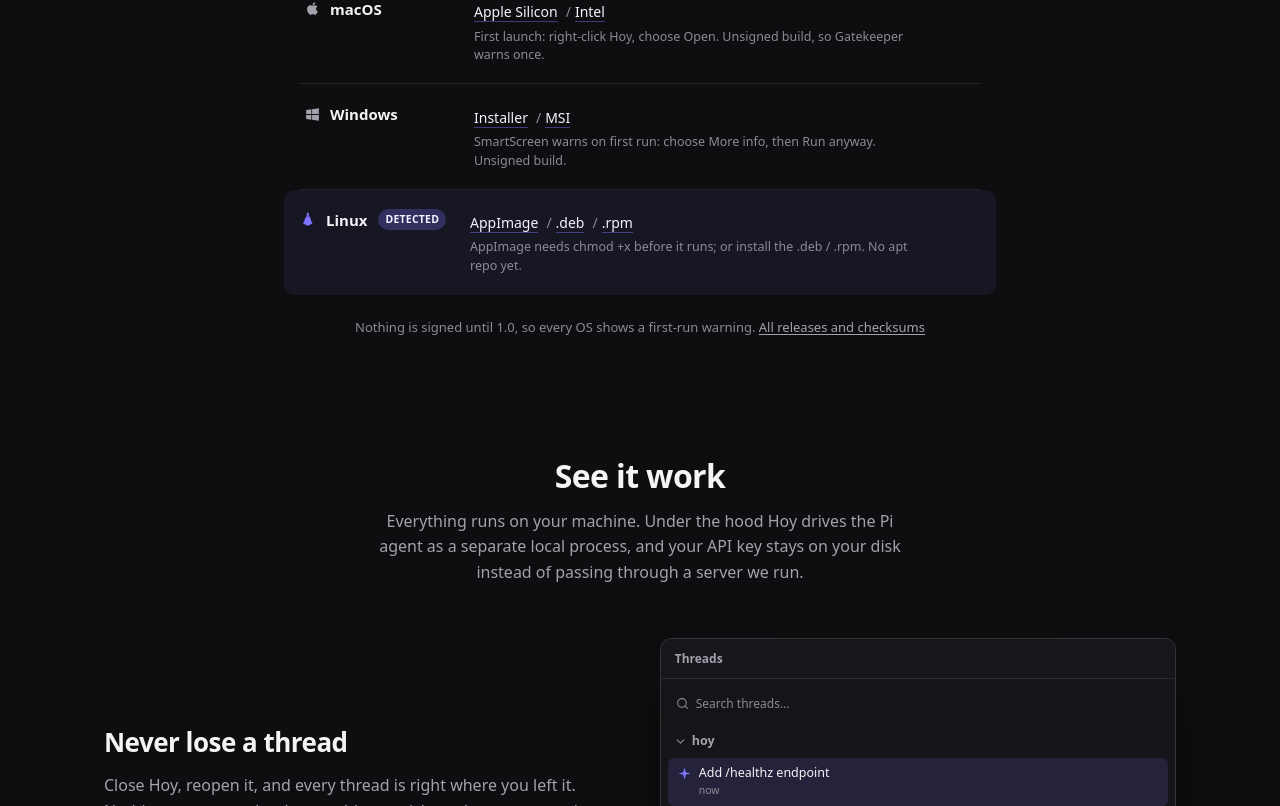
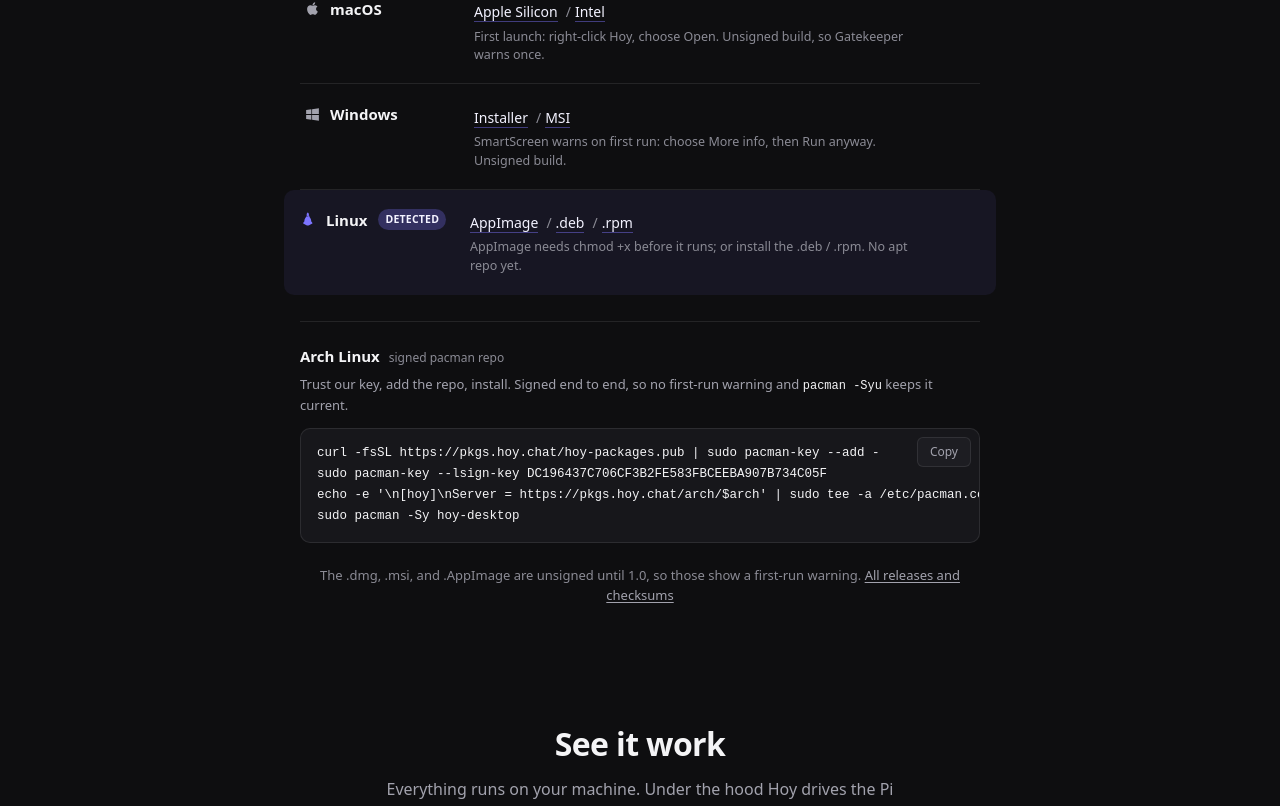
Before and after one commit to acidtib/hoy.chat, a Next.js app in the folder apps/site/: page / in a window 1280 px wide. Shown: the part 1535-2341 px from the top of the page. Built offline with nearby package versions, Linux system fonts and the light colour scheme; no server answers.

Commit message:
HOY-224: add signed [hoy] pacman repo setup to the site's Linux download block

```diff
--- a/apps/site/app/globals.css
+++ b/apps/site/app/globals.css
@@ -444,6 +444,81 @@
 .dl-foot a:hover {
   color: var(--fg);
 }
+
+/* Arch Linux: signed pacman repo setup, a copyable command block. */
+.dl-arch {
+  margin-top: 26px;
+  padding-top: 22px;
+  border-top: 1px solid var(--border);
+}
+.dl-arch-head {
+  display: flex;
+  align-items: baseline;
+  gap: 9px;
+  font-size: 15px;
+  font-weight: 550;
+  color: var(--fg);
+}
+.dl-arch-sub {
+  font-size: 12px;
+  font-weight: 500;
+  color: var(--muted-2);
+}
+.dl-arch-lead {
+  margin: 6px 0 12px;
+  font-size: 13px;
+  line-height: 1.55;
+  color: var(--muted);
+}
+.dl-arch-lead code {
+  font-family: ui-monospace, "SF Mono", "Geist Mono", monospace;
+  font-size: 12px;
+  color: var(--fg);
+}
+.dl-code {
+  position: relative;
+  border: 1px solid var(--border);
+  border-radius: 10px;
+  background: var(--panel);
+}
+.dl-code pre {
+  margin: 0;
+  padding: 14px 16px;
+  overflow-x: auto;
+}
+.dl-code code {
+  font-family: ui-monospace, "SF Mono", "Geist Mono", monospace;
+  font-size: 12.5px;
+  line-height: 1.7;
+  color: var(--fg);
+  white-space: pre;
+}
+.dl-copy {
+  position: absolute;
+  top: 8px;
+  right: 8px;
+  min-height: 30px;
+  padding: 0 12px;
+  font: inherit;
+  font-size: 12px;
+  color: var(--muted);
+  background: var(--panel-2);
+  border: 1px solid var(--border);
+  border-radius: 6px;
+  cursor: pointer;
+  transition:
+    color 120ms ease,
+    border-color 120ms ease;
+}
+.dl-copy:hover {
+  color: var(--fg);
+  border-color: var(--border-strong);
+}
+.dl-copy:focus-visible {
+  outline: 2px solid var(--brand);
+  outline-offset: 2px;
+}
+
 @media (max-width: 560px) {
   .dl-os {
     grid-template-columns: 1fr;
@@ -452,6 +527,9 @@
       "links"
       "note";
     gap: 8px;
+  }
+  .dl-code code {
+    font-size: 11.5px;
   }
 }
 
--- a/apps/site/components/InstallPanel.tsx
+++ b/apps/site/components/InstallPanel.tsx
@@ -37,6 +37,41 @@
     <svg viewBox="0 0 24 24" fill="currentColor" aria-hidden="true">
       <path d="M12 2c-1.5 0-2.6 1.3-2.6 3 0 .8.1 1.6.1 2.4-.5.7-1.3 1.5-2 2.6-.8 1.2-1.4 2.7-1.4 4.4 0 .4-.3.7-.7 1.2-.4.4-.9.9-.9 1.6 0 .3.1.6.4.7.2.1.5.2.8.3.6.2 1.2.4 1.6.9.5.6 1.3 1.2 2.9 1.2h1.6c1.6 0 2.4-.6 2.9-1.2.4-.5 1-.7 1.6-.9.3-.1.6-.2.8-.3.3-.1.4-.4.4-.7 0-.7-.5-1.2-.9-1.6-.4-.5-.7-.8-.7-1.2 0-1.7-.6-3.2-1.4-4.4-.7-1.1-1.5-1.9-2-2.6 0-.8.1-1.6.1-2.4 0-1.7-1.1-3-2.6-3zm-1 4.6c.3 0 .5.3.5.7s-.2.7-.5.7-.5-.3-.5-.7.2-.7.5-.7zm2 0c.3 0 .5.3.5.7s-.2.7-.5.7-.5-.3-.5-.7.2-.7.5-.7z" />
     </svg>
+  );
+}
+
+// The signed [hoy] pacman repo: trust the key over HTTPS, add the repo, install.
+// Unlike the .deb/.AppImage, these packages are signed with our key, so there is
+// no first-run warning and `pacman -Syu` keeps Hoy current.
+const ARCH_SETUP = `curl -fsSL https://pkgs.hoy.chat/hoy-packages.pub | sudo pacman-key --add -
+sudo pacman-key --lsign-key DC196437C706CF3B2FE583FBCEEBA907B734C05F
+echo -e '\\n[hoy]\\nServer = https://pkgs.hoy.chat/arch/$arch' | sudo tee -a /etc/pacman.conf
+sudo pacman -Sy hoy-desktop`;
+
+function CopyBlock({ code }: { code: string }) {
+  const [copied, setCopied] = useState(false);
+  return (
+    <div className="dl-code">
+      <pre>
+        <code>{code}</code>
+      </pre>
+      <button
+        type="button"
+        className="dl-copy"
+        onClick={async () => {
+          try {
+            await navigator.clipboard.writeText(code);
+            setCopied(true);
+            setTimeout(() => setCopied(false), 1500);
+          } catch {
+            /* clipboard unavailable */
+          }
+        }}
+        aria-label="Copy commands"
+      >
+        {copied ? "Copied" : "Copy"}
+      </button>
+    </div>
   );
 }
 
@@ -94,8 +129,20 @@
         })}
       </div>
 
+      <div className="dl-arch">
+        <div className="dl-arch-head">
+          Arch Linux <span className="dl-arch-sub">signed pacman repo</span>
+        </div>
+        <p className="dl-arch-lead">
+          Trust our key, add the repo, install. Signed end to end, so no first-run
+          warning and <code>pacman -Syu</code> keeps it current.
+        </p>
+        <CopyBlock code={ARCH_SETUP} />
+      </div>
+
       <p className="dl-foot">
-        Nothing is signed until 1.0, so every OS shows a first-run warning.{" "}
+        The .dmg, .msi, and .AppImage are unsigned until 1.0, so those show a
+        first-run warning.{" "}
         <a href={RELEASES_LIST_URL} target="_blank" rel="noreferrer">
           All releases and checksums
         </a>
```
